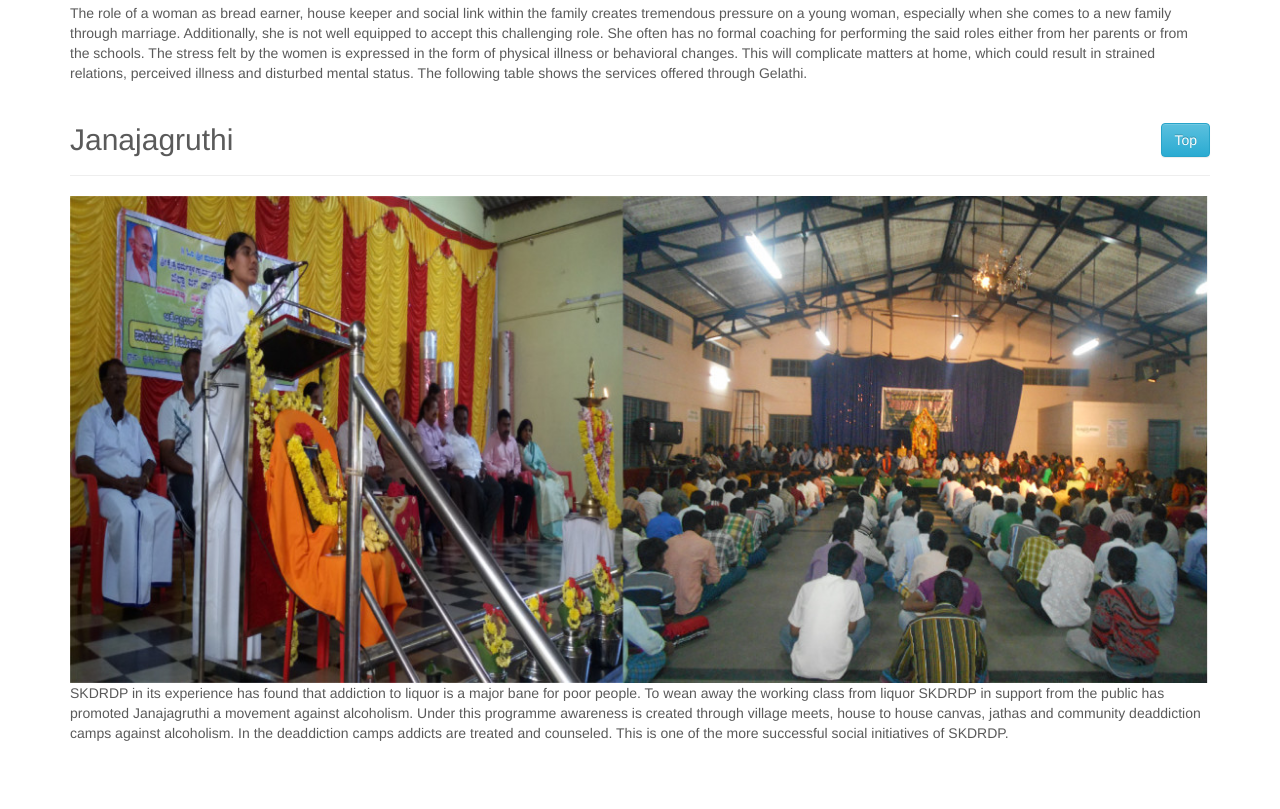
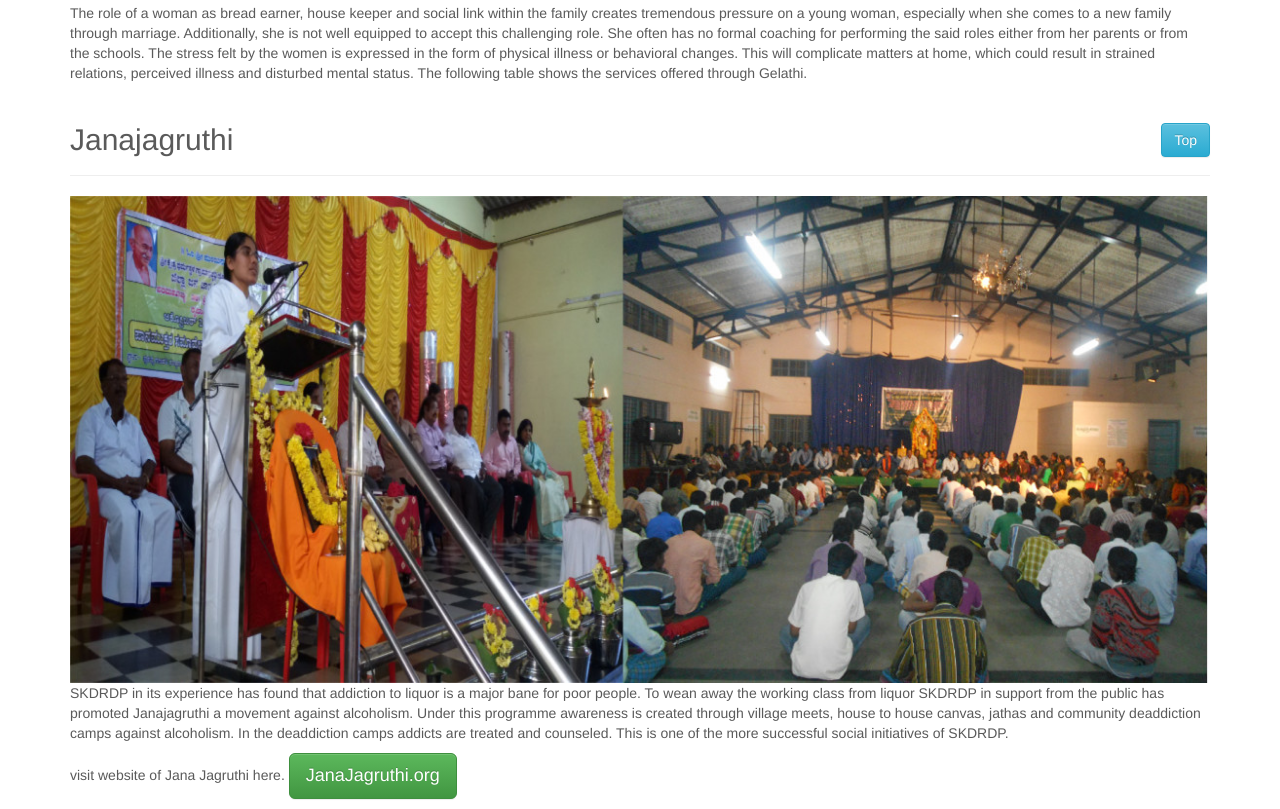
Before and after one commit to harshankola/SKDRDP-Site, a plain HTML site: page content/programs/rehab.html in a window 1280 px wide. Shown: the part 916-1725 px from the top of the page. Before the commit the page ends 1669 px from the top, so only its background shows below. Drawn offline with Linux system fonts and the light colour scheme.

Commit message:
Version 3.0.4
+ Added link to Jana Jagruthi website
+ Updated Link Text of other subsidiaries.

```diff
--- a/content/programs/rehab.html
+++ b/content/programs/rehab.html
@@ -195,6 +195,9 @@
                 village meets, house to house canvas, jathas and community deaddiction camps against alcoholism.
                 In the deaddiction camps addicts are treated and counseled. This is one of the more successful
                 social initiatives of SKDRDP.</p>
+            <p>visit website of Jana Jagruthi here.
+                        <a class="btn btn-success btn-lg" href="http://janajagruthi.org/" target="_blank">
+                            JanaJagruthi.org</a></p>
 
         </div><!-- end .container -->
 
```
Also changed, not shown: content/divisions/siri.html (+1 -1 lines), content/divisions/suraksha.html (+1 -1 lines).
